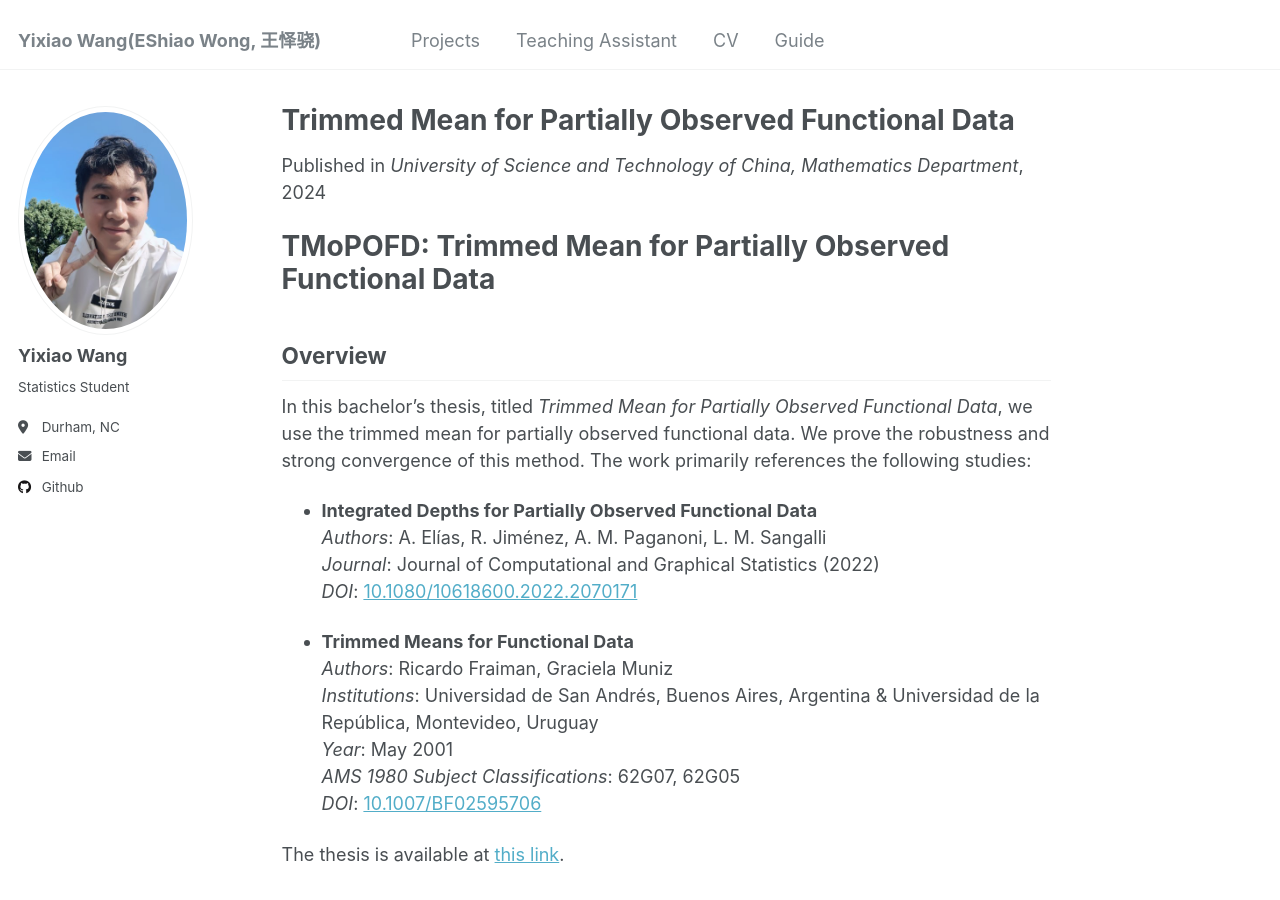
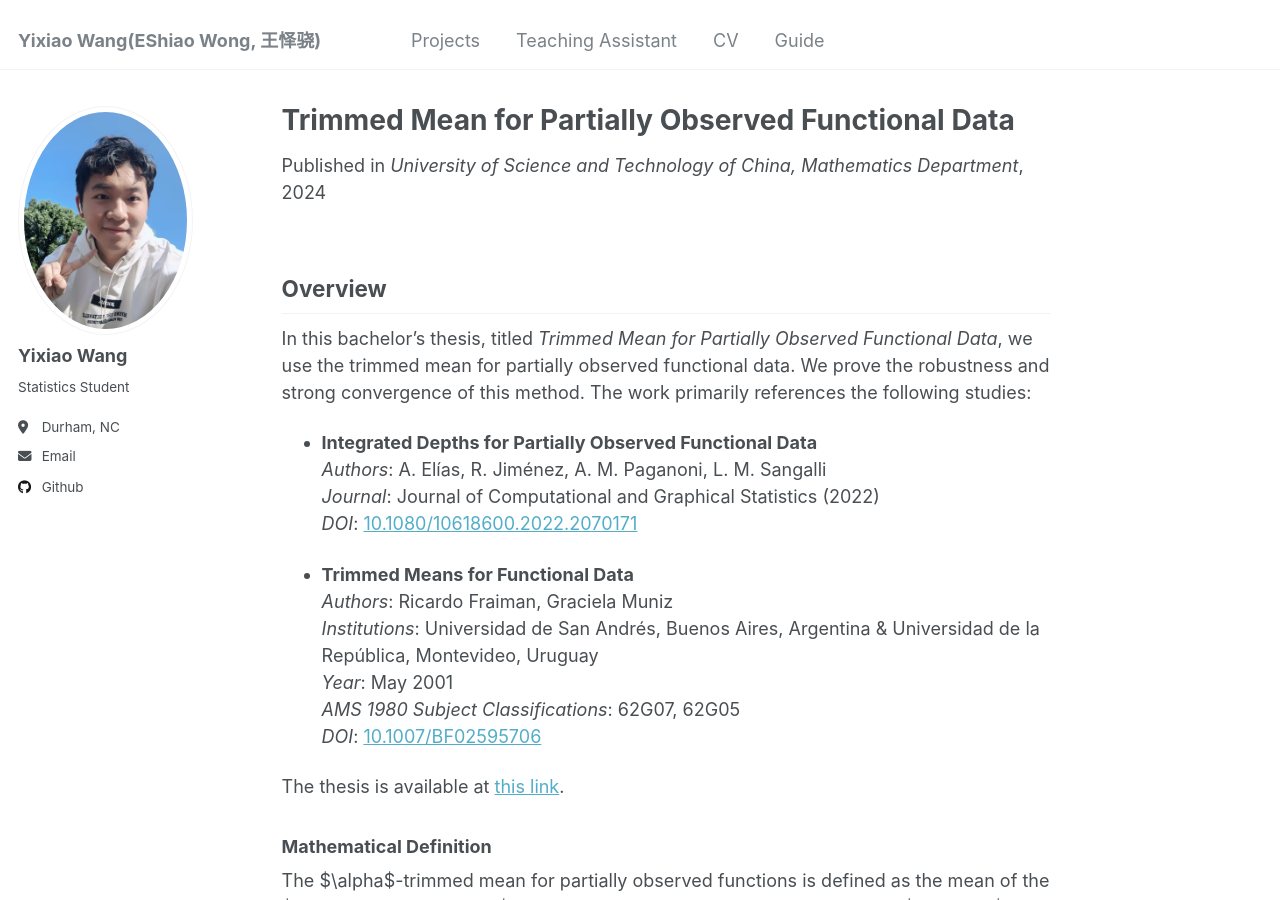
Before and after one commit to Yixiao-Wang-Stats/Yixiao-Wang-Stats.github.io, a Jekyll site: the page built from _projects/Trimmed-Mean-for-Partially-Observed-Functional-Data.md, in a window 1280 px wide and 900 px high. Built offline with Jekyll 4.4.1, drawn with Linux system fonts in a browser that asks for light colours; nearby versions of some CDN libraries; library files that are not in the unit come from our copies; a script that is not in the unit is left out.

Commit message:
Update Trimmed-Mean-for-Partially-Observed-Functional-Data.md

```diff
--- a/_projects/Trimmed-Mean-for-Partially-Observed-Functional-Data.md
+++ b/_projects/Trimmed-Mean-for-Partially-Observed-Functional-Data.md
@@ -8,9 +8,6 @@ date: 2024-05-01
 location: "Anhui, China"
 excerpt: "This is my bachelor's thesis"
 ---
-
-# TMoPOFD: Trimmed Mean for Partially Observed Functional Data
-
 ## Overview
 
 In this bachelor's thesis, titled *Trimmed Mean for Partially Observed Functional Data*, we use the trimmed mean for partially observed functional data. We prove the robustness and strong convergence of this method. The work primarily references the following studies:
```
